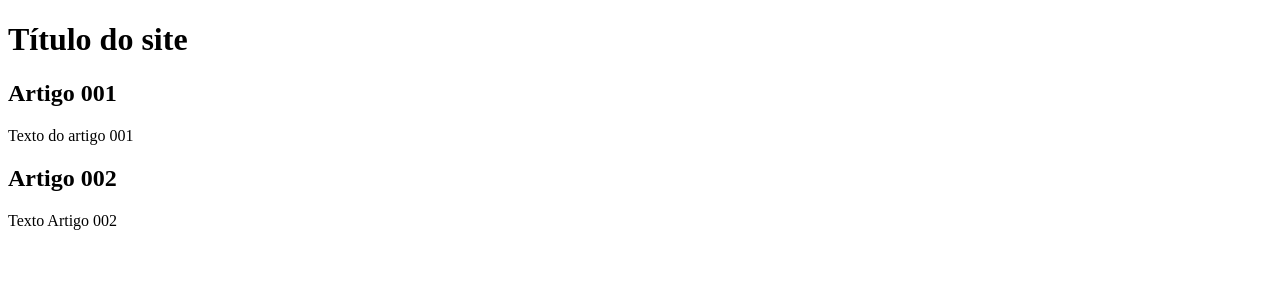
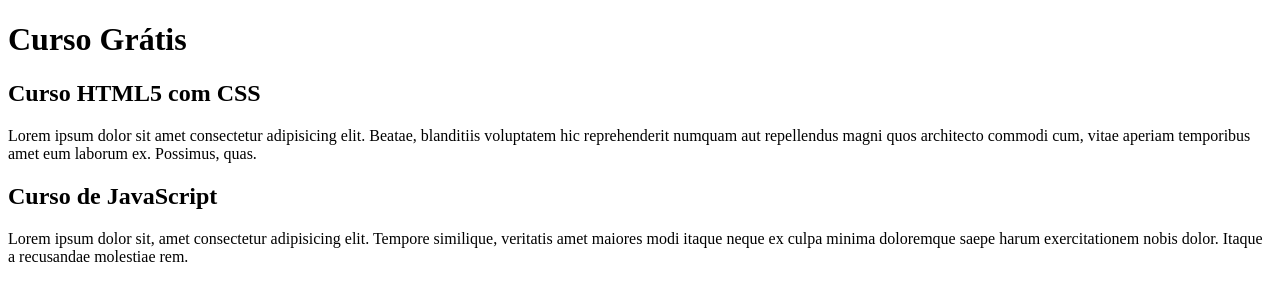
Before and after one commit to MaiconMarquesDev/projeto-site, a plain HTML site: page index.html in a window 1280 px wide. Drawn offline with Linux system fonts and the light colour scheme.

Commit message:
comecei a escrever o conteúdo

```diff
--- a/index.html
+++ b/index.html
@@ -8,15 +8,15 @@
 <body>
     <main>
         <head>
-            <h1>Título do site</h1>
+            <h1>Curso Grátis</h1>
         </head>
         <article>
-            <h2>Artigo 001</h2>
-            <p>Texto do artigo 001 </p>
+            <h2>Curso HTML5 com CSS</h2>
+            <p>Lorem ipsum dolor sit amet consectetur adipisicing elit. Beatae, blanditiis voluptatem hic reprehenderit numquam aut repellendus magni quos architecto commodi cum, vitae aperiam temporibus amet eum laborum ex. Possimus, quas.</p>
         </article>
         <article>
-            <h2>Artigo 002</h2>
-            <p>Texto Artigo 002</p>
+            <h2>Curso de JavaScript</h2>
+            <p>Lorem ipsum dolor sit, amet consectetur adipisicing elit. Tempore similique, veritatis amet maiores modi itaque neque ex culpa minima doloremque saepe harum exercitationem nobis dolor. Itaque a recusandae molestiae rem.</p>
         </article>
     </main>
 </body>
```
